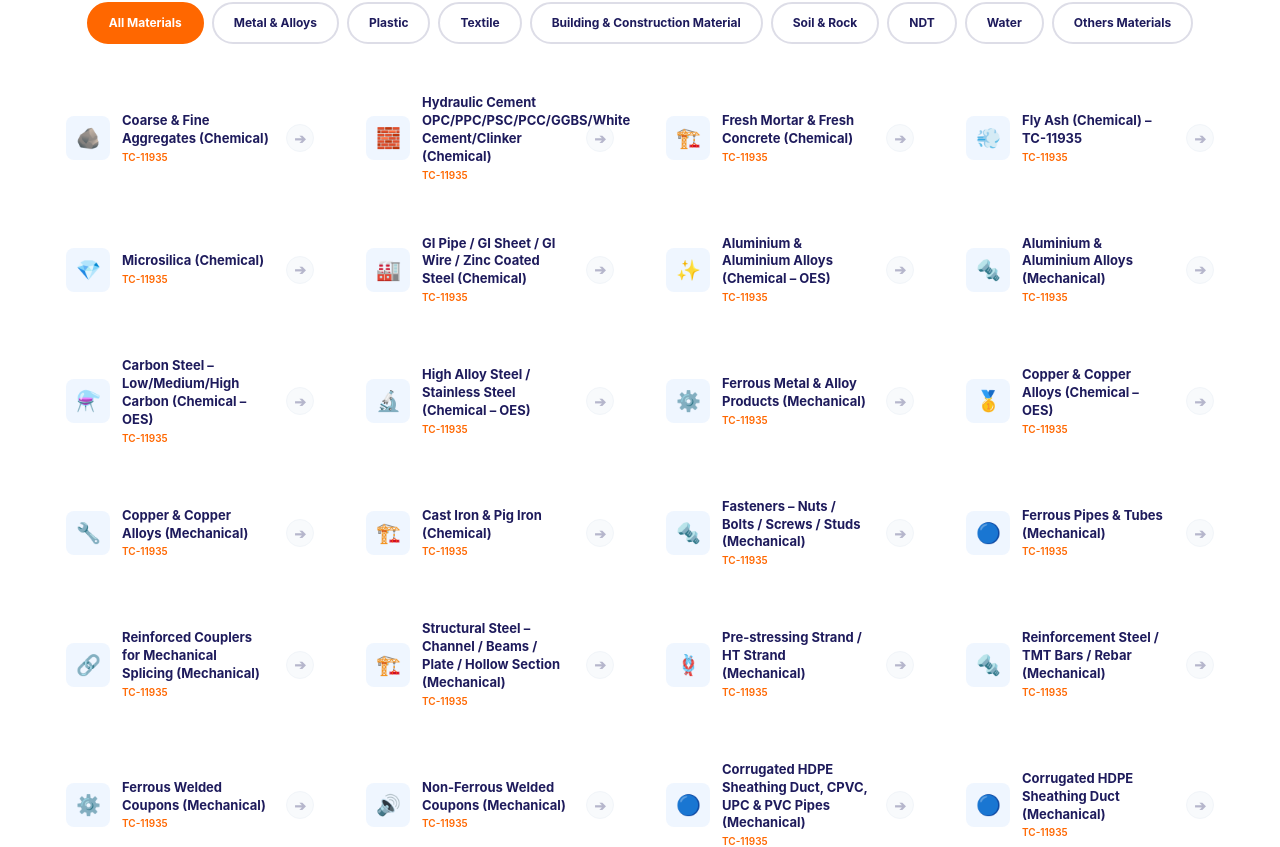
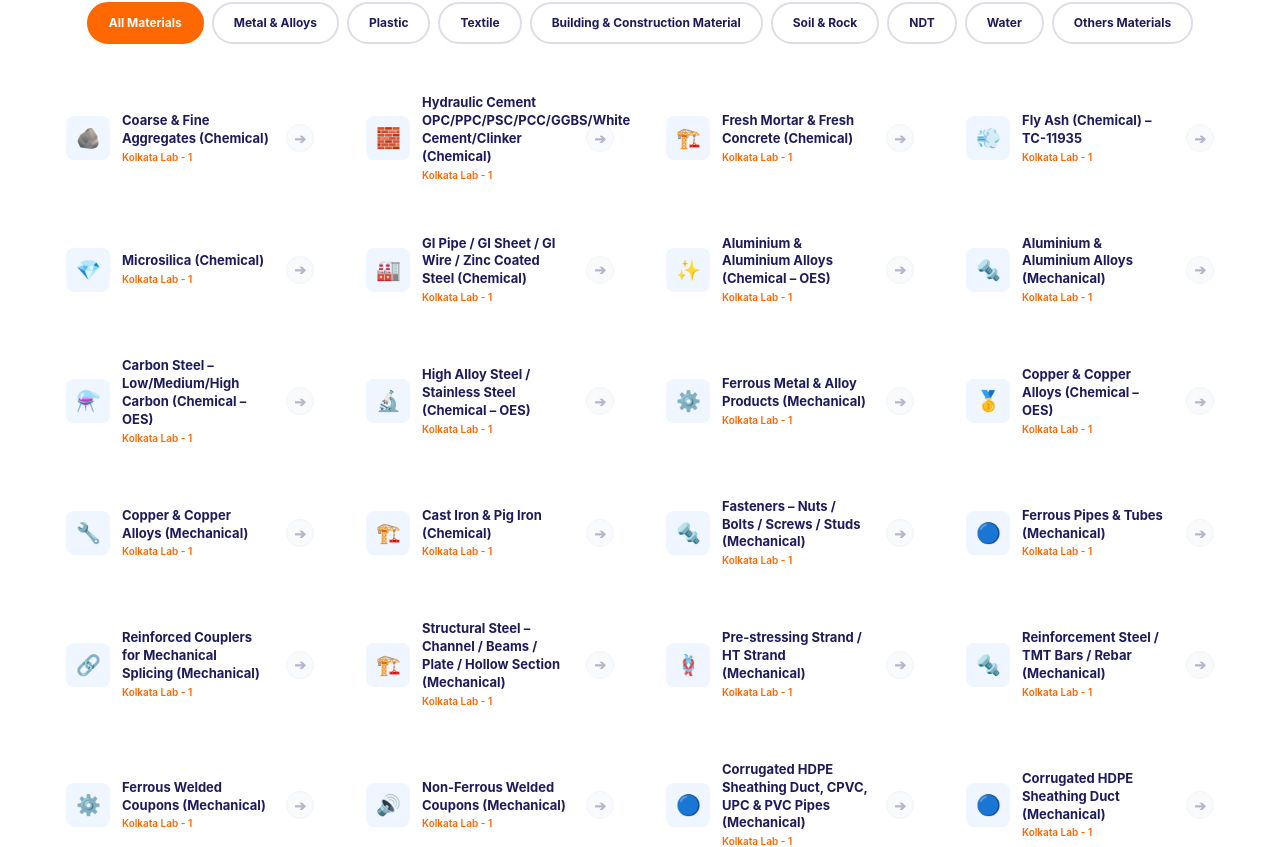
Before and after one commit to Hrx4/OmegaLab, a Next.js app: page / in a window 1280 px wide. Shown: the part 3809-4656 px from the top of the page. Built offline with nearby package versions, Linux system fonts and the light colour scheme.

Commit message:
feat: implement laboratory details page with milestone tracking, corporate credentials, and GST registration info

```diff
--- a/app/laboratory-details/page.tsx
+++ b/app/laboratory-details/page.tsx
@@ -247,17 +247,20 @@ export default function LaboratoryDetailsPage() {
               {
                 title: "FINANCIAL GROWTH MILESTONE OF LAST 10 YEARS",
                 description: "Breaking the 100M barrier.",
-                icon: TrendingUp
+                icon: TrendingUp,
+                image: "https://res.cloudinary.com/de4cnpfm1/image/upload/v1781160214/financialgrowth_tfkr1h.jpg"
               },
               {
                 title: "CUSTOMER SATISFACTION",
                 description: "Maintaining >95% CSI & long term client loyalty.",
-                icon: HeartHandshake
+                icon: HeartHandshake,
+                image: "https://res.cloudinary.com/de4cnpfm1/image/upload/v1781160212/customer_satisfaction_yvmjyq.png"
               },
               {
                 title: "LIMS SYSTEM",
                 description: "Implemented Laboratory Information Management System (LIMS) to speed up the work.",
-                icon: ServerCog
+                icon: ServerCog,
+                image: "https://res.cloudinary.com/de4cnpfm1/image/upload/v1781251290/lims_zyabwd.png"
               },
               {
                 title: "COMPLIANCE",
@@ -283,18 +286,30 @@ export default function LaboratoryDetailsPage() {
               const isEven = idx % 2 === 0;
               const IconComp = item.icon;
               return (
-                <div key={idx} className={`flex flex-col ${isEven ? 'lg:flex-row' : 'lg:flex-row-reverse'} gap-8 lg:gap-16 items-center`}>
-                  {/* Image Placeholder */}
-                  <div className="w-full lg:w-1/2">
-                    <div className="w-full aspect-[16/9] md:aspect-[4/3] rounded-3xl bg-gradient-to-br from-slate-50 to-slate-200 flex flex-col items-center justify-center border-2 border-dashed border-slate-300 text-slate-400 relative overflow-hidden group shadow-inner">
-                      <ImageIcon size={48} className="mb-4 opacity-20 group-hover:scale-110 transition-transform duration-500 text-[#1E1B5C]" />
-                      <span className="font-bold uppercase tracking-wider text-xs md:text-sm z-10 text-[#1E1B5C]/40">Photograph Space for</span>
-                      <span className="font-black text-center px-4 mt-1 uppercase tracking-tight text-[10px] md:text-xs text-[#FF6700]/60 line-clamp-2">{item.title}</span>
-                    </div>
+                <div key={idx} className={`flex flex-col ${isEven ? 'lg:flex-row' : 'lg:flex-row-reverse'} gap-8 lg:gap-12 items-center justify-between`}>
+                  {/* Image/Placeholder */}
+                  <div className="w-full lg:w-[38%] max-w-md">
+                    {item.image ? (
+                      <div className="w-full aspect-[4/3] rounded-3xl overflow-hidden relative shadow-md border border-slate-100 bg-slate-50">
+                        <Image
+                          src={item.image}
+                          alt={item.title}
+                          fill
+                          className="object-contain p-2"
+                          sizes="(max-width: 1024px) 100vw, 38vw"
+                        />
+                      </div>
+                    ) : (
+                      <div className="w-full aspect-[4/3] rounded-3xl bg-gradient-to-br from-slate-50 to-slate-200 flex flex-col items-center justify-center border-2 border-dashed border-slate-300 text-slate-400 relative overflow-hidden shadow-inner">
+                        <ImageIcon size={48} className="mb-4 opacity-20 text-[#1E1B5C]" />
+                        <span className="font-bold uppercase tracking-wider text-xs md:text-sm z-10 text-[#1E1B5C]/40">Photograph Space for</span>
+                        <span className="font-black text-center px-4 mt-1 uppercase tracking-tight text-[10px] md:text-xs text-[#FF6700]/60 line-clamp-2">{item.title}</span>
+                      </div>
+                    )}
                   </div>
 
                   {/* Text Content */}
-                  <div className="w-full lg:w-1/2 flex flex-col gap-4 text-center lg:text-left items-center lg:items-start">
+                  <div className="w-full lg:w-[58%] flex flex-col gap-4 text-center lg:text-left items-center lg:items-start">
                     <div className="w-16 h-16 rounded-2xl bg-[#EFF6FF] text-[#1E1B5C] flex items-center justify-center mb-2 shadow-sm border border-slate-100">
                       <IconComp size={32} />
                     </div>
--- a/components/HomeSection.tsx
+++ b/components/HomeSection.tsx
@@ -94,6 +94,18 @@ const INDIAN_STATES = [
 import materials from "../data/materials.json";
 import branchesData from "../data/branches.json";
 import TestingModal, { type MaterialItem } from "./TestingModal";
+
+export const getBranchName = (tc: string) => {
+  const mapping: Record<string, string> = {
+    'TC-11935': 'Kolkata Lab - 1',
+    'TC-13401': 'Kolkata Lab - 2',
+    'TC-15509': 'Siliguri Lab',
+    'TC-16480': 'Ranchi Lab',
+    'TC-17671': 'Odisha Lab',
+    'NABL Accredited': 'Kolkata Lab - 2',
+  };
+  return mapping[tc] || tc;
+};
 
 const filters = [
   "All Materials",
@@ -730,7 +742,7 @@ export default function HomeSections() {
                             </span>
                             {m.nablCert && (
                               <span className="text-[9px] font-bold text-[#FF6700] bg-[#FF6700]/10 px-2 py-0.5 rounded-full shrink-0">
-                                {m.nablCert}
+                                {getBranchName(m.nablCert)}
                               </span>
                             )}
                           </div>
@@ -799,7 +811,7 @@ export default function HomeSections() {
                       {svc.name}
                     </div>
                     {svc.nablCert && (
-                      <div className="text-[10px] text-[#FF6700] font-semibold mt-0.5 truncate">{svc.nablCert}</div>
+                      <div className="text-[10px] text-[#FF6700] font-semibold mt-0.5 truncate">{getBranchName(svc.nablCert)}</div>
                     )}
                   </div>
                 </div>
--- a/components/TestingModal.tsx
+++ b/components/TestingModal.tsx
@@ -18,6 +18,18 @@ type Props = {
   material: MaterialItem | null;
   onClose: () => void;
   onAddToSelection?: (serviceName: string, params: string[]) => void;
+};
+
+const getBranchName = (tc: string) => {
+  const mapping: Record<string, string> = {
+    'TC-11935': 'Kolkata Lab - 1',
+    'TC-13401': 'Kolkata Lab - 2',
+    'TC-15509': 'Siliguri Lab',
+    'TC-16480': 'Ranchi Lab',
+    'TC-17671': 'Odisha Lab',
+    'NABL Accredited': 'Kolkata Lab - 2',
+  };
+  return mapping[tc] || tc;
 };
 
 export default function TestingModal({ material, onClose, onAddToSelection }: Props) {
@@ -157,7 +169,7 @@ export default function TestingModal({ material, onClose, onAddToSelection }: Pr
                       <div className="flex flex-wrap items-center gap-2 mt-1.5">
                         {material.nablCert && (
                           <span className="inline-flex items-center gap-1 text-[10px] font-bold uppercase tracking-wide px-2.5 py-0.5 rounded-full bg-[#FF6700]/20 text-[#FF6700] border border-[#FF6700]/30">
-                            🏅 NABL {material.nablCert}
+                            🏅 {getBranchName(material.nablCert)}
                           </span>
                         )}
                         {material.testType && (
--- a/data/milestones.json
+++ b/data/milestones.json
@@ -82,7 +82,7 @@
   {
     "year": "2026",
     "title": "Odisha & New Building",
-    "description": "Added one more new lab in Odisha near Bhubeneswer. Total 5 labs under NABL accredited in eastern India. New Building added for expansion of the laboratory.",
+    "description": "Added one more new lab in Odisha near Bhubaneswar. Total 5 labs under NABL accredited in eastern India. New Building added for expansion of the laboratory.",
     "points": [
       "New lab in Odisha near Bhubaneswar",
       "Total 5 NABL labs in Eastern India",
```
